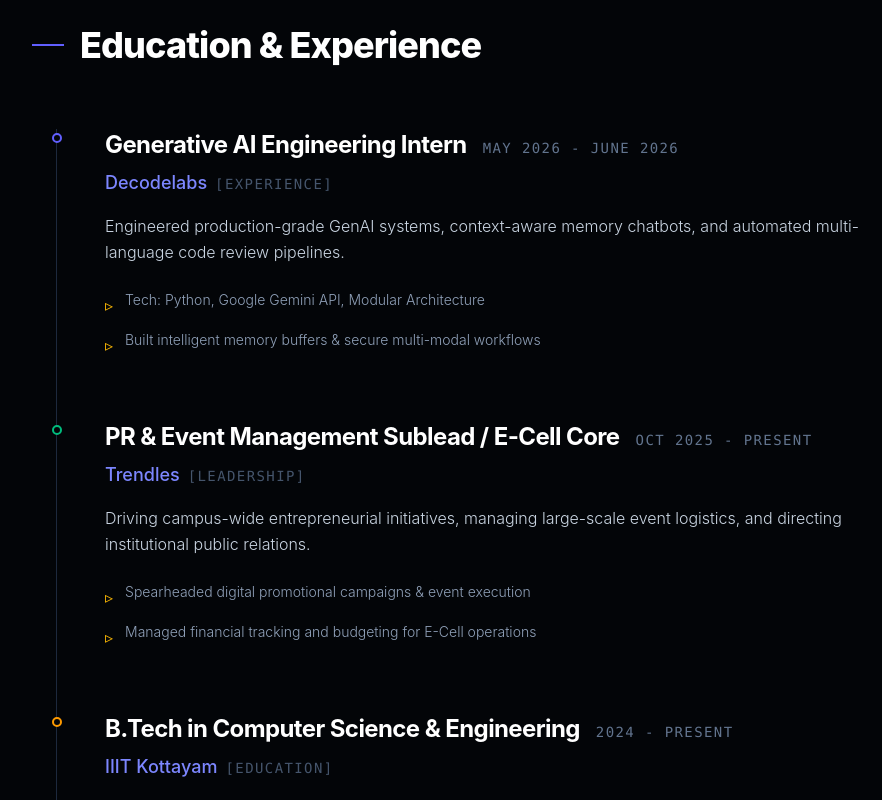
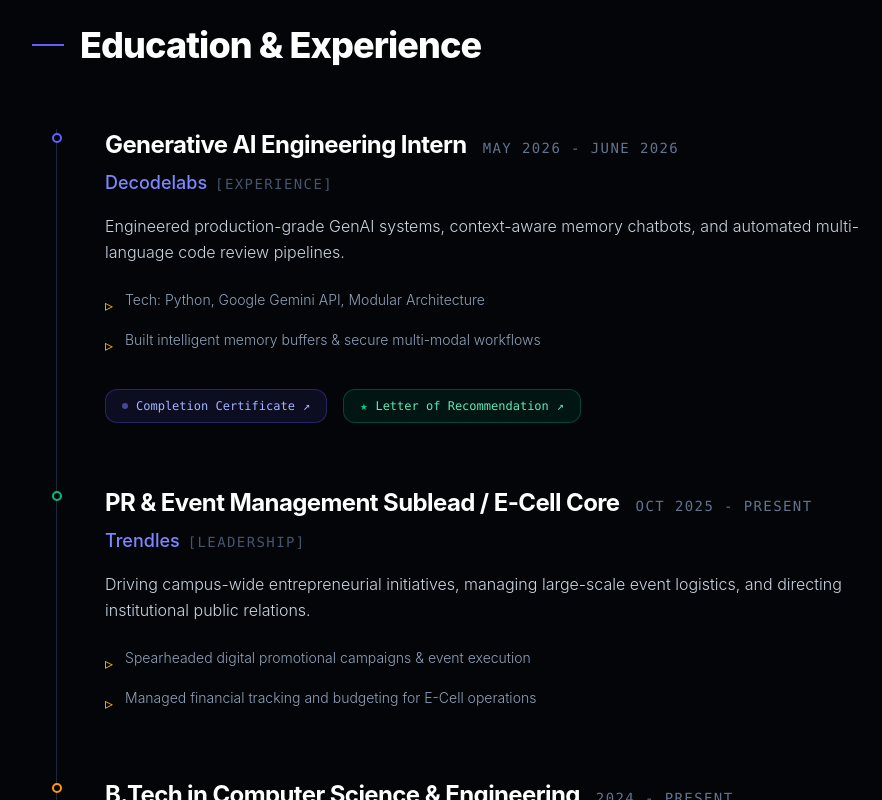
Before and after one commit to Shubhomoy919/shubhomoy-portfolio, a React (Vite) app: page / in a window 1280 px wide. Shown: the part 1840-2640 px from the top of the page, without its empty margins (120-1002 px from the left). Built offline with nearby package versions, Linux system fonts and the light colour scheme.

Commit message:
Added ultra-stylish animated buttons for Decodelabs certificate and LOR

```diff
--- a/src/App.jsx
+++ b/src/App.jsx
@@ -49,7 +49,9 @@ const App = () => {
         "Tech: Python, Google Gemini API, Modular Architecture",
         "Built intelligent memory buffers & secure multi-modal workflows"
       ],
-      color: "border-indigo-500"
+      color: "border-indigo-500",
+      certLink: "/DecodeLabs Internship Certificate (1).pdf",
+      lorLink: "/Letter_of_Recommendation.pdf"
     },
     {
       role: "PR & Event Management Sublead / E-Cell Core",
@@ -434,7 +436,7 @@ const App = () => {
                   </p>
 
                   {/* Bullet Points */}
-                  <div className="space-y-3 max-w-3xl">
+                  <div className="space-y-3 max-w-3xl mb-6">
                     {item.highlights.map((point, hIndex) => (
                       <div key={hIndex} className="flex items-start gap-3">
                         <span className="text-amber-400 mt-1">▹</span>
@@ -444,6 +446,47 @@ const App = () => {
                       </div>
                     ))}
                   </div>
+
+                  {/* High-Tech Animated Buttons for Certificate & LOR */}
+                  {(item.certLink || item.lorLink) && (
+                    <div className="flex flex-wrap items-center gap-4 pt-2">
+                      {item.certLink && (
+                        <a
+                          href={item.certLink}
+                          target="_blank"
+                          rel="noreferrer"
+                          className="group/cert relative inline-flex items-center gap-2 px-4 py-2 rounded-xl text-xs font-mono font-medium text-indigo-300 bg-indigo-950/40 border border-indigo-500/30 hover:border-indigo-400 hover:bg-indigo-500/20 hover:text-white transition-all duration-300 hover:shadow-[0_0_20px_rgba(99,102,241,0.25)] hover:-translate-y-0.5 active:scale-95 overflow-hidden"
+                        >
+                          {/* Light sweep animation */}
+                          <span className="absolute inset-0 w-1/2 h-full bg-linear-to-r from-transparent via-white/10 to-transparent -skew-x-12 -translate-x-full group-hover/cert:translate-x-[300%] transition-transform duration-1000 ease-in-out"></span>
+
+                          <span className="w-1.5 h-1.5 rounded-full bg-indigo-400 animate-pulse"></span>
+                          <span>Completion Certificate</span>
+                          <span className="inline-block transition-transform duration-300 group-hover/cert:translate-x-0.5 group-hover/cert:-translate-y-0.5">
+                            ↗
+                          </span>
+                        </a>
+                      )}
+
+                      {item.lorLink && (
+                        <a
+                          href={item.lorLink}
+                          target="_blank"
+                          rel="noreferrer"
+                          className="group/lor relative inline-flex items-center gap-2 px-4 py-2 rounded-xl text-xs font-mono font-medium text-emerald-300 bg-emerald-950/40 border border-emerald-500/30 hover:border-emerald-400 hover:bg-emerald-500/20 hover:text-white transition-all duration-300 hover:shadow-[0_0_20px_rgba(16,185,129,0.25)] hover:-translate-y-0.5 active:scale-95 overflow-hidden"
+                        >
+                          {/* Light sweep animation */}
+                          <span className="absolute inset-0 w-1/2 h-full bg-linear-to-r from-transparent via-white/10 to-transparent -skew-x-12 -translate-x-full group-hover/lor:translate-x-[300%] transition-transform duration-1000 ease-in-out"></span>
+
+                          <span className="text-emerald-400 font-bold">★</span>
+                          <span>Letter of Recommendation</span>
+                          <span className="inline-block transition-transform duration-300 group-hover/lor:translate-x-0.5 group-hover/lor:-translate-y-0.5">
+                            ↗
+                          </span>
+                        </a>
+                      )}
+                    </div>
+                  )}
 
                 </div>
               ))}
@@ -572,7 +615,7 @@ const App = () => {
               <div>
                 <h2 className="text-3xl md:text-4xl font-extrabold tracking-tight text-white flex items-center gap-4 mb-2">
                   <span className="w-8 h-0.5 bg-linear-to-r from-amber-500 to-amber-300"></span>
-                  Achievements and Credentials
+                  Hall Of Records
                 </h2>
                 <p className="text-slate-400 font-mono text-xs tracking-widest uppercase pl-12">
                   Verified Milestones & Cloud Credentials
```
Also changed, not shown: 2 other files (tests, documents, lock files or other folders).
